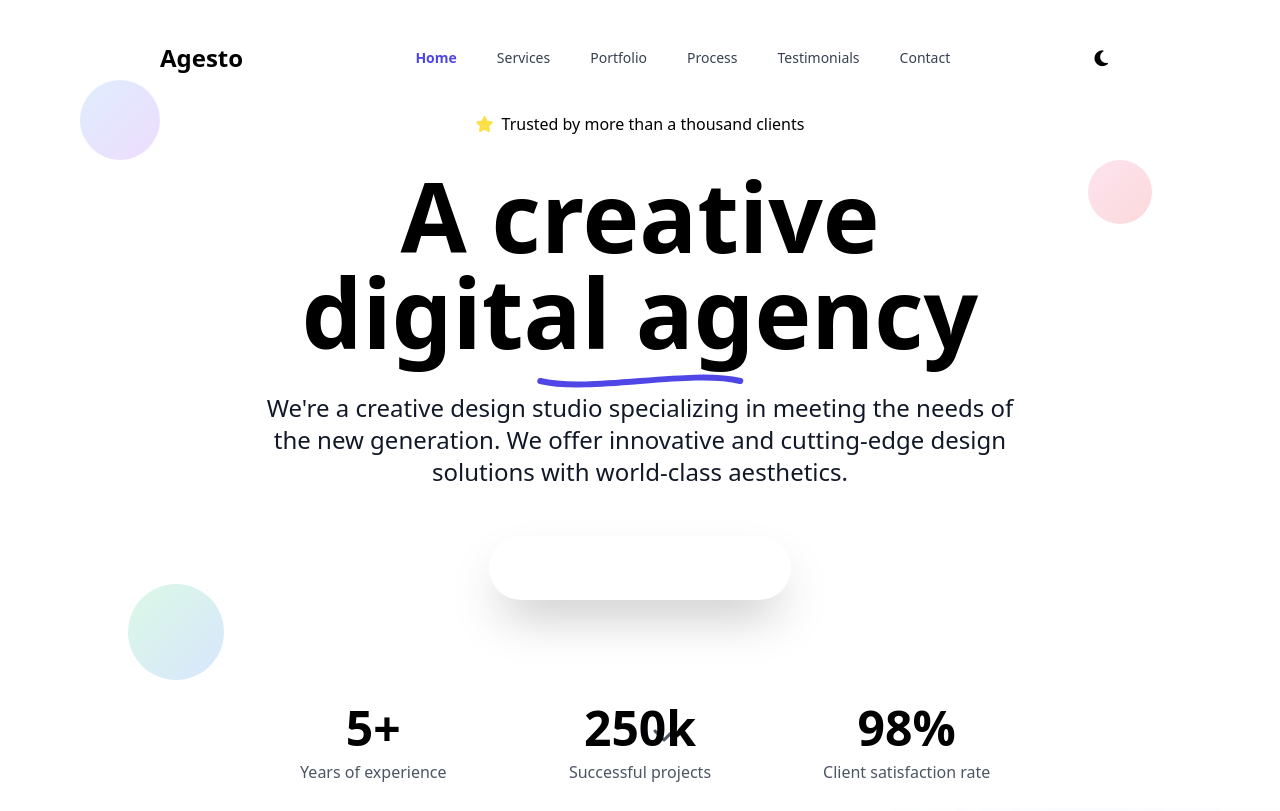
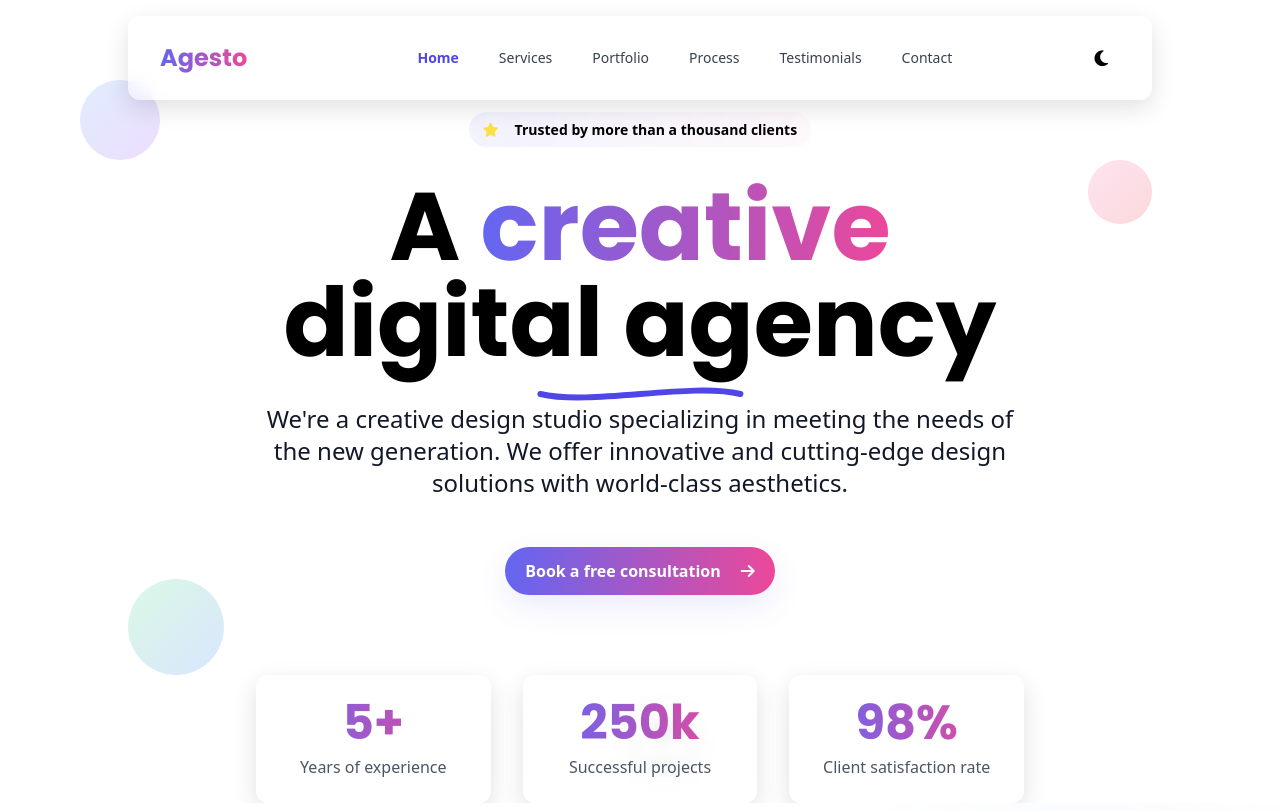
Before and after one commit to Rewant-1/digitalagency, a website: page index.html in a window 1280 px wide. Shown: the top 811 px of the page. Drawn offline with nearby package versions, Linux system fonts and the light colour scheme; files that its build step writes are made by us from their sources.

Commit message:
fix: include custom project styles in Tailwind build; output styles.css at repo root

```diff
--- /dev/null
+++ b/src/custom.css
@@ -0,0 +1,61 @@
+/* Project custom styles (small set to restore visuals) */
+:root {
+  --premium-from: #6366F1; /* indigo-500 */
+  --premium-to: #EC4899;   /* pink-500 */
+  --glass-light: rgba(255,255,255,0.6);
+  --glass-dark: rgba(15,23,42,0.35);
+}
+
+/* Glass card used throughout */
+.glass-card{
+  background: linear-gradient(180deg, rgba(255,255,255,0.6), rgba(255,255,255,0.4));
+  backdrop-filter: blur(8px);
+  -webkit-backdrop-filter: blur(8px);
+  border-radius: 0.75rem;
+  box-shadow: 0 8px 24px rgba(2,6,23,0.12);
+}
+.dark .glass-card{
+  background: linear-gradient(180deg, rgba(17,24,39,0.45), rgba(17,24,39,0.35));
+}
+
+/* Gradient text utility */
+.text-gradient{
+  background: linear-gradient(90deg, var(--premium-from), var(--premium-to));
+  -webkit-background-clip: text;
+  background-clip: text;
+  color: transparent;
+}
+
+/* small lift hover used on cards */
+.hover-lift{ transition: transform .22s cubic-bezier(.2,.8,.2,1); }
+.hover-lift:hover{ transform: translateY(-6px); }
+
+.badge-premium{
+  display:inline-flex; align-items:center; gap:0.5rem;
+  padding:0.45rem 0.85rem; border-radius:9999px;
+  background: linear-gradient(90deg, rgba(99,102,241,0.08), rgba(236,72,153,0.04));
+  font-weight:600; font-size:0.875rem;
+}
+
+.btn-premium{
+  background: linear-gradient(90deg, var(--premium-from), var(--premium-to));
+  color: white; display:inline-flex; align-items:center; gap:0.5rem;
+  padding:0.75rem 1.25rem; border-radius:9999px; box-shadow:0 12px 30px rgba(99,102,241,0.12);
+}
+
+/* small glow animation for badges */
+@keyframes pulse-glow{ 0%{ filter: drop-shadow(0 0 0 rgba(99,102,241,0.0)); } 50%{ filter: drop-shadow(0 10px 30px rgba(99,102,241,0.06)); } 100%{ filter: drop-shadow(0 0 0 rgba(99,102,241,0.0)); } }
+.animate-pulse-glow{ animation: pulse-glow 2.5s infinite; }
+
+/* simple theme helpers */
+.font-poppins{ font-family: 'Poppins', ui-sans-serif, system-ui, -apple-system, 'Segoe UI', Roboto, 'Helvetica Neue', Arial; }
+
+/* mobile menu */
+.mobile-menu-premium{ background: white; }
+.dark .mobile-menu-premium{ background: #0f172a; }
+
+/* counters */
+.counter{ font-variant-numeric: tabular-nums; }
+
+/* minor utilities */
+.hover-lift:active{ transform: translateY(-2px); }
--- a/src/input.css
+++ b/src/input.css
@@ -2,5 +2,64 @@
 @tailwind components;
 @tailwind utilities;
 
-/* Import existing custom styles so they are bundled after Tailwind */
-@import "../styles.css";
+/* Project custom styles (inlined so PostCSS picks them up without postcss-import) */
+:root {
+	--premium-from: #6366F1; /* indigo-500 */
+	--premium-to: #EC4899;   /* pink-500 */
+	--glass-light: rgba(255,255,255,0.6);
+	--glass-dark: rgba(15,23,42,0.35);
+}
+
+/* Glass card used throughout */
+.glass-card{
+	-webkit-backdrop-filter: blur(8px);
+	backdrop-filter: blur(8px);
+	background: linear-gradient(180deg, rgba(255,255,255,0.6), rgba(255,255,255,0.4));
+	border-radius: 0.75rem;
+	box-shadow: 0 8px 24px rgba(2,6,23,0.12);
+}
+.dark .glass-card{
+	background: linear-gradient(180deg, rgba(17,24,39,0.45), rgba(17,24,39,0.35));
+}
+
+/* Gradient text utility */
+.text-gradient{
+	background: linear-gradient(90deg, var(--premium-from), var(--premium-to));
+	-webkit-background-clip: text;
+	background-clip: text;
+	color: transparent;
+}
+
+/* small lift hover used on cards */
+.hover-lift{ transition: transform .22s cubic-bezier(.2,.8,.2,1); }
+.hover-lift:hover{ transform: translateY(-6px); }
+
+.badge-premium{
+	display:inline-flex; align-items:center; gap:0.5rem;
+	padding:0.45rem 0.85rem; border-radius:9999px;
+	background: linear-gradient(90deg, rgba(99,102,241,0.08), rgba(236,72,153,0.04));
+	font-weight:600; font-size:0.875rem;
+}
+
+.btn-premium{
+	background: linear-gradient(90deg, var(--premium-from), var(--premium-to));
+	color: white; display:inline-flex; align-items:center; gap:0.5rem;
+	padding:0.75rem 1.25rem; border-radius:9999px; box-shadow:0 12px 30px rgba(99,102,241,0.12);
+}
+
+/* small glow animation for badges */
+@keyframes pulse-glow{ 0%{ filter: drop-shadow(0 0 0 rgba(99,102,241,0.0)); } 50%{ filter: drop-shadow(0 10px 30px rgba(99,102,241,0.06)); } 100%{ filter: drop-shadow(0 0 0 rgba(99,102,241,0.0)); } }
+.animate-pulse-glow{ animation: pulse-glow 2.5s infinite; }
+
+/* simple theme helpers */
+.font-poppins{ font-family: 'Poppins', ui-sans-serif, system-ui, -apple-system, 'Segoe UI', Roboto, 'Helvetica Neue', Arial; }
+
+/* mobile menu */
+.mobile-menu-premium{ background: white; }
+.dark .mobile-menu-premium{ background: #0f172a; }
+
+/* counters */
+.counter{ font-variant-numeric: tabular-nums; }
+
+/* minor utilities */
+.hover-lift:active{ transform: translateY(-2px); }
```
